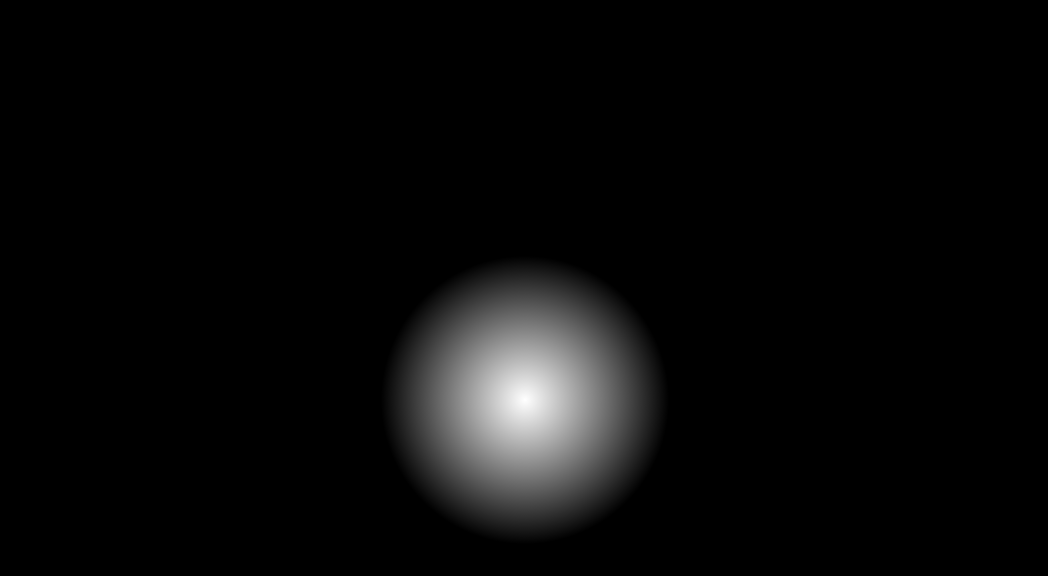
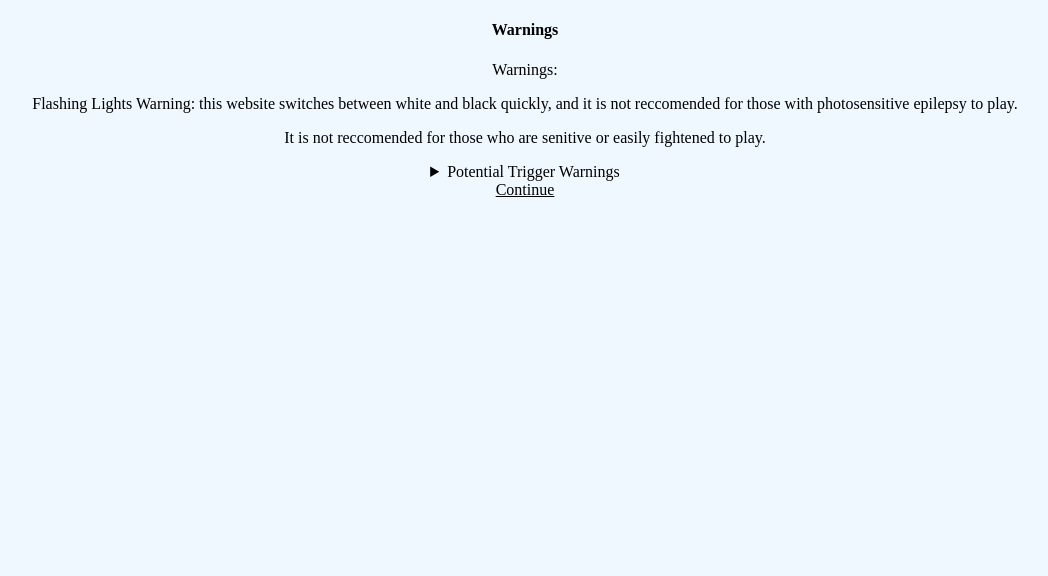
Before and after one commit to not-wren/news-industry-honey, a plain HTML site: page index.html in a window 1280 px wide. Shown: the whole page, without its empty margins (115-1163 px from the left). Drawn offline with Linux system fonts and the light colour scheme.

Commit message:
added warinings and the end

```diff
--- /dev/null
+++ b/asc.css
@@ -0,0 +1,10 @@
+*{
+    font-family: 'Franklin Gothic Medium', 'Arial Narrow', Arial, sans-serif;
+    background-color: rgb(251, 251, 252);
+    color: black;
+    text-align: center;
+    align-items: center;
+}
+a{
+    color: blue;
+}
--- a/fear.css
+++ b/fear.css
@@ -5,9 +5,18 @@
         text-align: center;
         font-family: 'Franklin Gothic Medium', 'Arial Narrow', Arial, sans-serif;
     }
+body {
+   height: 100vh;
+   margin: 0;
+}
     a{
         color: black;
     }
     .darken{
         color: black;
     }
+    #deet{
+        text-align: center;
+        position: fixed;
+        bottom: 10px;
+    }
--- /dev/null
+++ b/first.css
@@ -0,0 +1,5 @@
+*{
+    text-align: center;
+    color: black;
+    background-color: aliceblue;
+}
--- a/index.html
+++ b/index.html
@@ -3,21 +3,22 @@
   <head>
     <meta charset="UTF-8" />
     <meta name="viewport" content="width=device-width, initial-scale=1.0" />
-    <title>Statue</title>
+    <title>Welcome</title>
     <link rel="icon" type="image/x-icon" href="https://i.imgur.com/lfF0S5G.png"/>
-    <link rel="stylesheet" href="style.css" />
+    <link rel="stylesheet" href="first.css" />
   </head>
   <body>
-    <div id="flashlight"></div>
-        <p> They uncovered the bodies of dead angels last week.</p>
-        <p>Figure out what's wrong with them, investigator.</p>
-        <p> </p>
-        <p> </p>
-        <p> </p>
-        <p> </p>
-        <p> </p>
-        <p> </p>
-        <p><a href="salvation.html">salavation.</a></p>
-    <script src="script.js"></script>
+    <h4>Warnings</h4>
+    <p>Warnings: </p>
+    <p>Flashing Lights Warning: this website switches between white and black quickly, and it is not reccomended for those with photosensitive epilepsy to play. </p>
+    <p>It is not reccomended for those who are senitive or easily fightened to play.</p>
+    <details>
+    <summary>Potential Trigger Warnings</summary>
+        <p>Religious Imagery and Themes</p>
+        <p>Mentions of Death & Descriptions of Dead Bodies</p>
+        <p>Mention of Cannabalism</p>
+        <p>Images of Microscopic Bacteria</p>
+        <p>Mention of Diease</p>
+    </details>
+    <a href="indextwo.html">Continue</a>
   </body>
-</html>
```
Also changed, not shown: apart.html (+0 -1 lines), asc.html (+7 -2 lines), eat.html (+1 -1 lines), email.html (+5 -3 lines), fear.html (+1 -1 lines), indextwo.html (added, +23 -0 lines), inspect.html (+1 -1 lines), pray.html (+1 -1 lines), salvation.html (+6 -3 lines).
